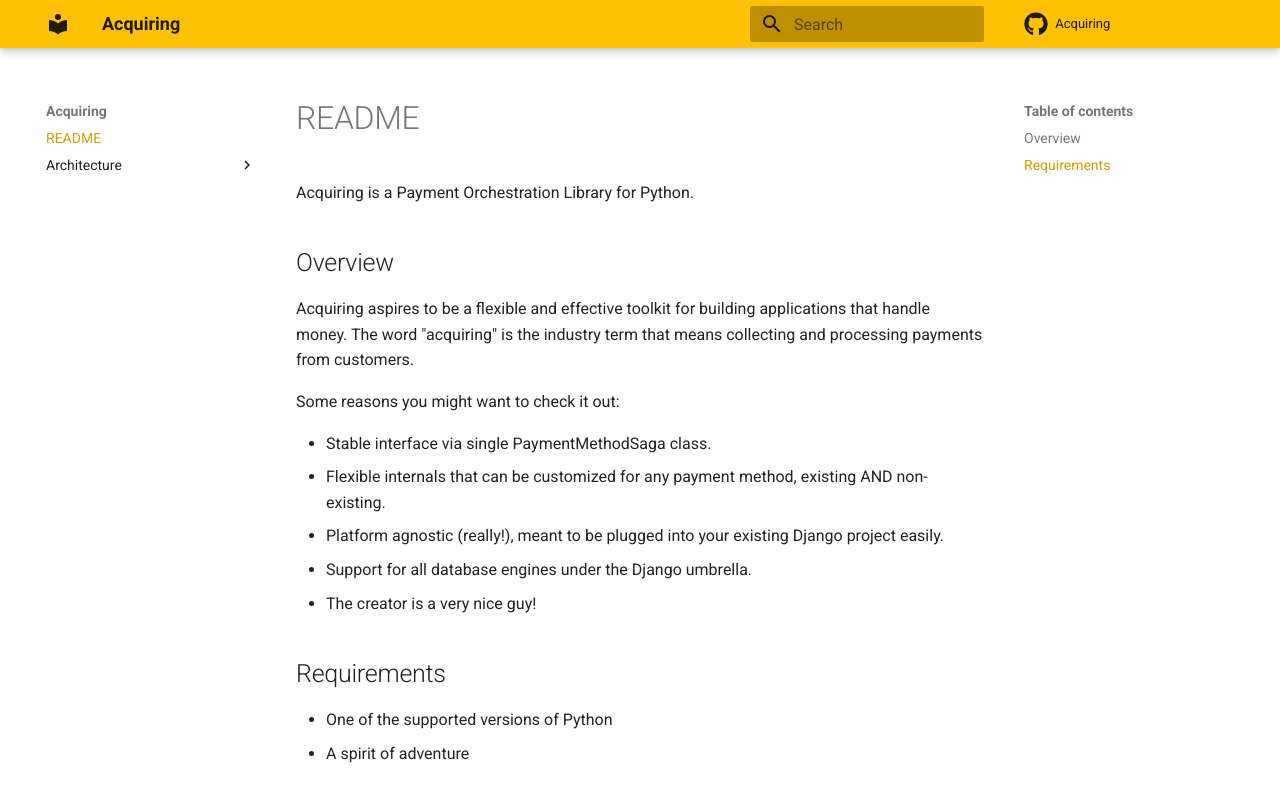
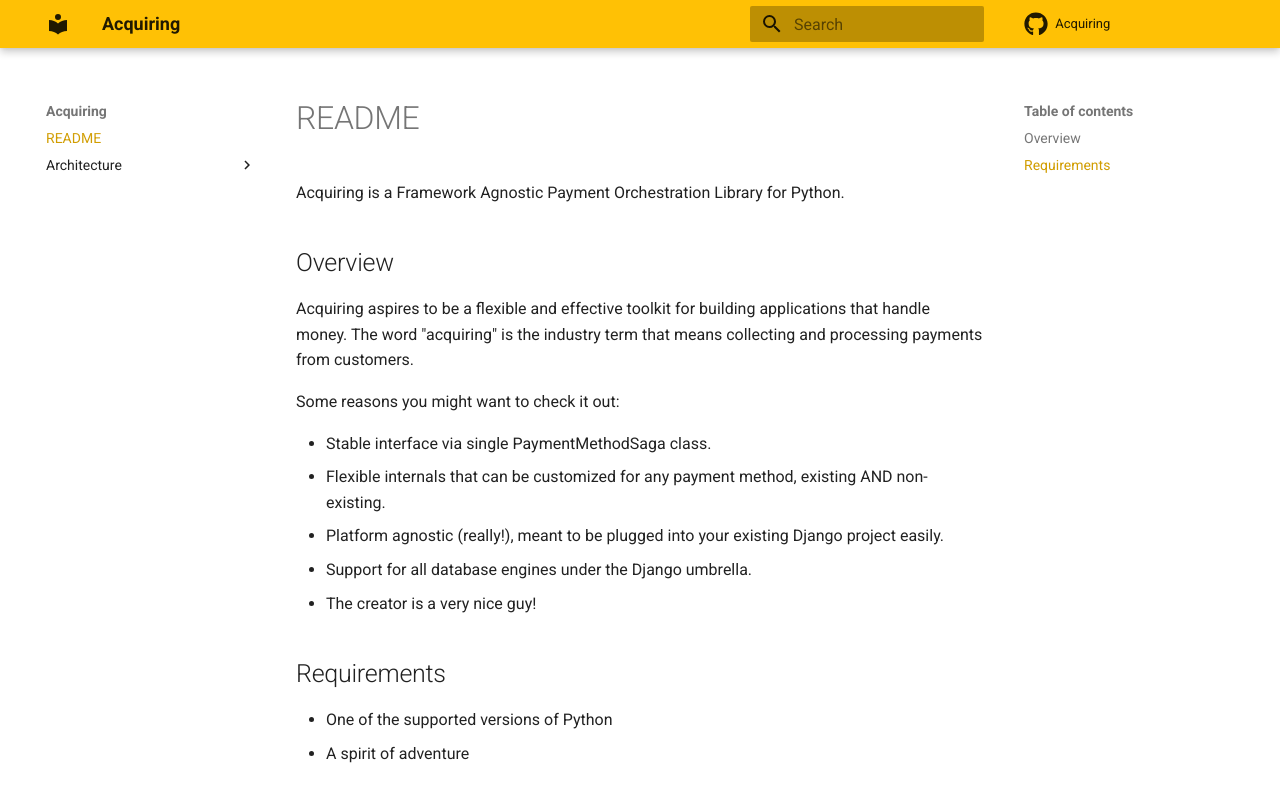
Before and after one commit to acquiringlabs/acquiring, an MkDocs documentation site: the page built from docs/index.md, in a window 1280 px wide. Shown: the top 802 px of the page. Built offline with MkDocs 1.6.1 and Material for MkDocs 9.7.7, drawn with Linux system fonts in a browser that asks for light colours; comment, search, counter and statistics services are not loaded.

Commit message:
Refactor the tag line

```diff
--- a/acquiring/__init__.py
+++ b/acquiring/__init__.py
@@ -1,4 +1,4 @@
-"""Payment Orchestration Library for Python"""  # TODO Find a way to connect this to pyproject.toml
+"""Framework Agnostic Payment Orchestration Library for Python"""  # TODO Find a way to connect this to pyproject.toml
 
 __version__ = "0.4.4"  # TODO configure with importlib.metadata.version
 
--- a/docs/index.md
+++ b/docs/index.md
@@ -1,6 +1,6 @@
 # README
 
-Acquiring is a Payment Orchestration Library for Python.
+Acquiring is a Framework Agnostic Payment Orchestration Library for Python.
 
 ## Overview
 
```
Also changed, not shown: README.md (+1 -1 lines).
